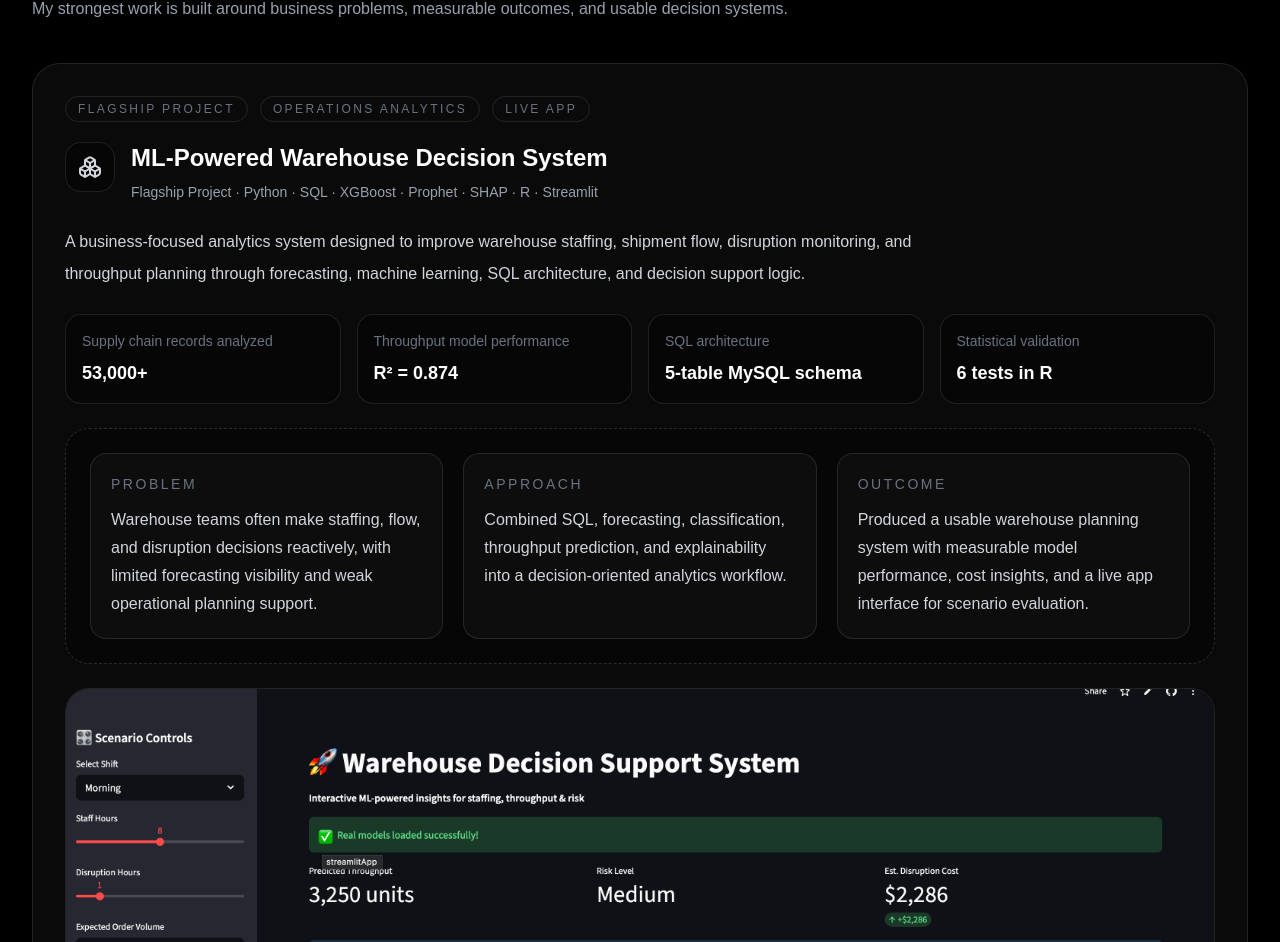
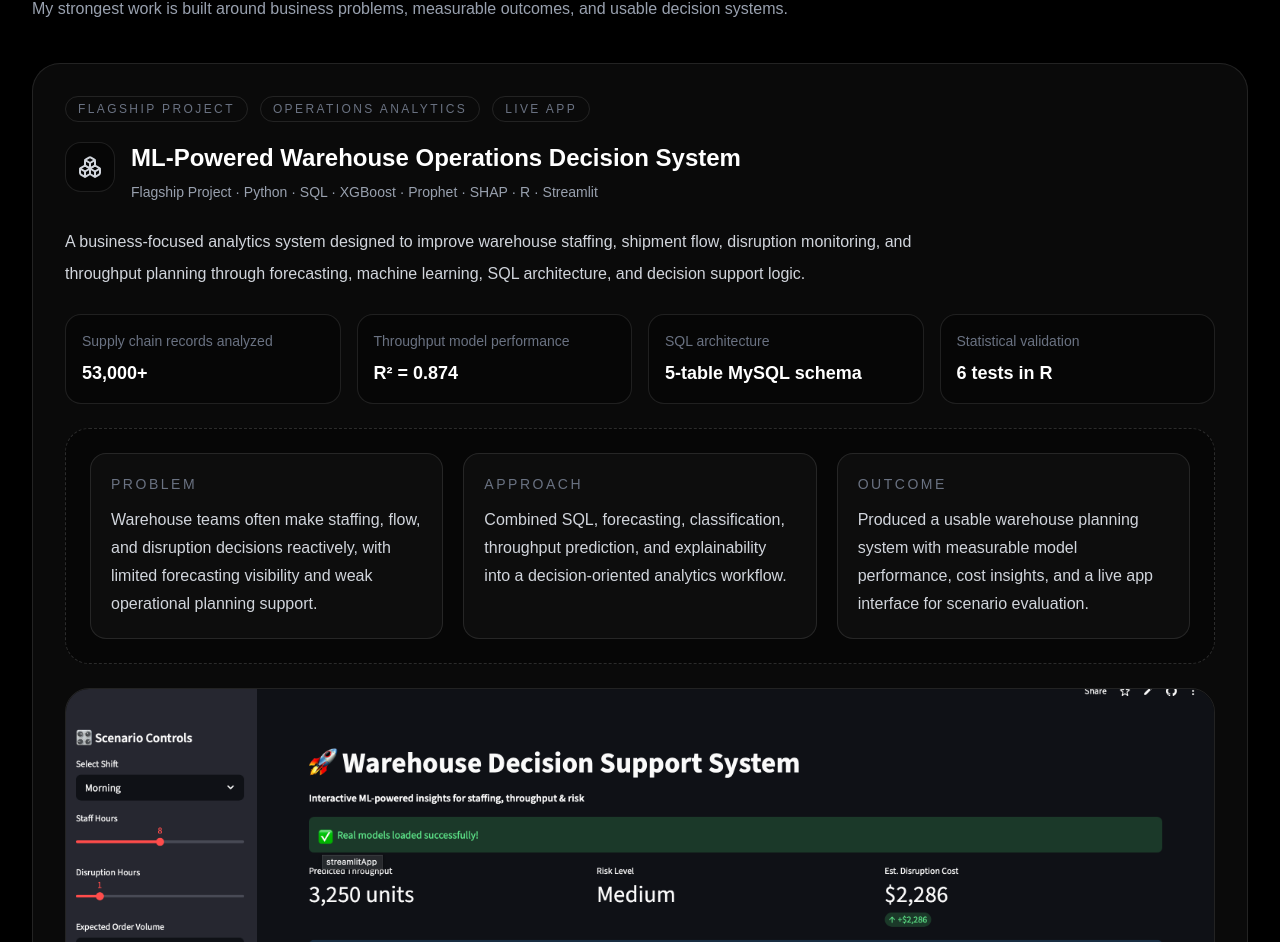
Before and after one commit to garvit-mittal04/garvit-portfolio, a Next.js app: page / in a window 1280 px wide. Shown: the part 3551-4493 px from the top of the page. Built offline with nearby package versions, Linux system fonts and the light colour scheme.

Commit message:
Update page.tsx

```diff
--- a/app/page.tsx
+++ b/app/page.tsx
@@ -79,7 +79,7 @@ const experienceData = [
 ];
 
 const flagshipProject = {
-  title: "ML-Powered Warehouse Decision System",
+  title: "ML-Powered Warehouse Operations Decision System",
   subtitle: "Flagship Project · Python · SQL · XGBoost · Prophet · SHAP · R · Streamlit",
   description:
     "A business-focused analytics system designed to improve warehouse staffing, shipment flow, disruption monitoring, and throughput planning through forecasting, machine learning, SQL architecture, and decision support logic.",
```
